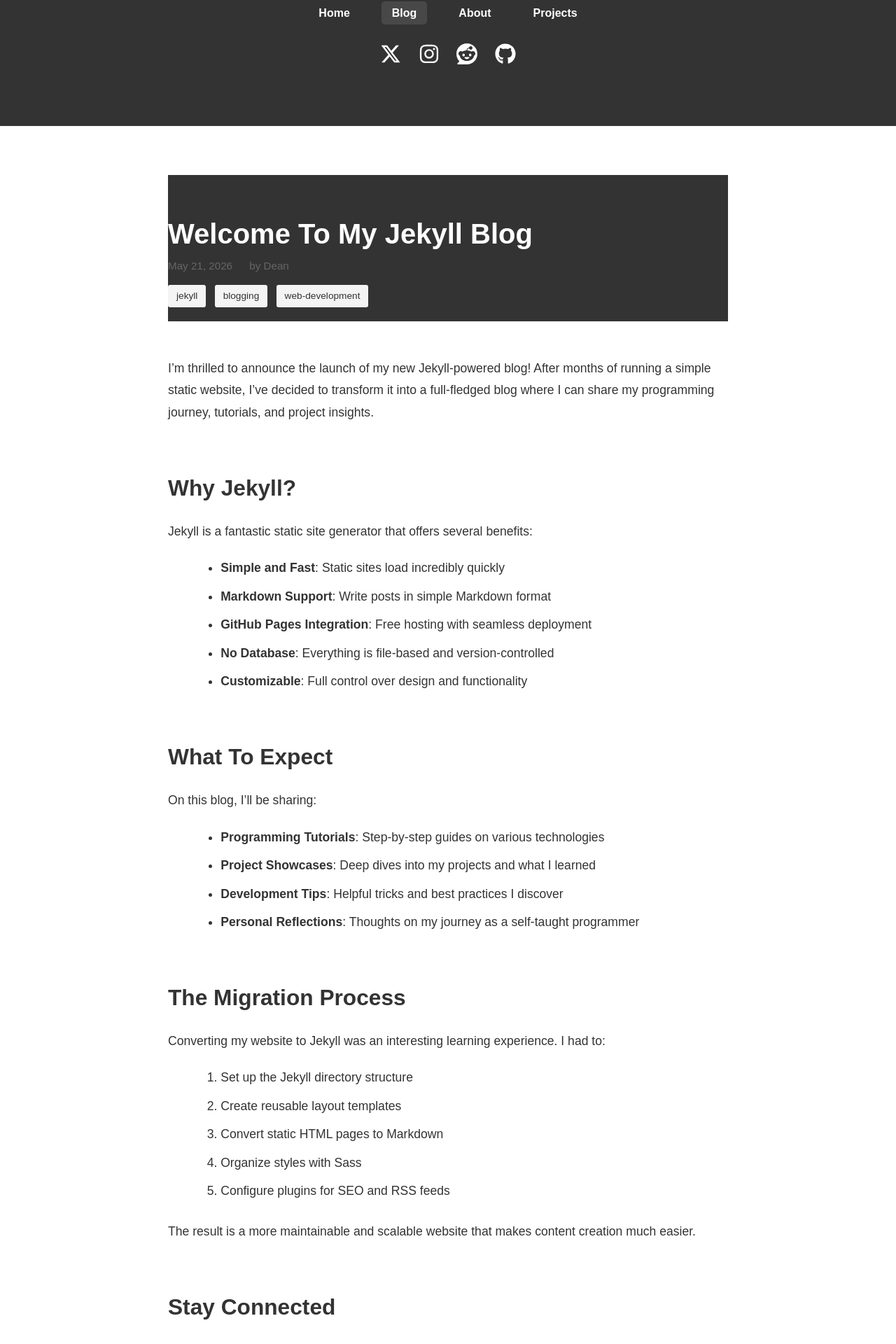
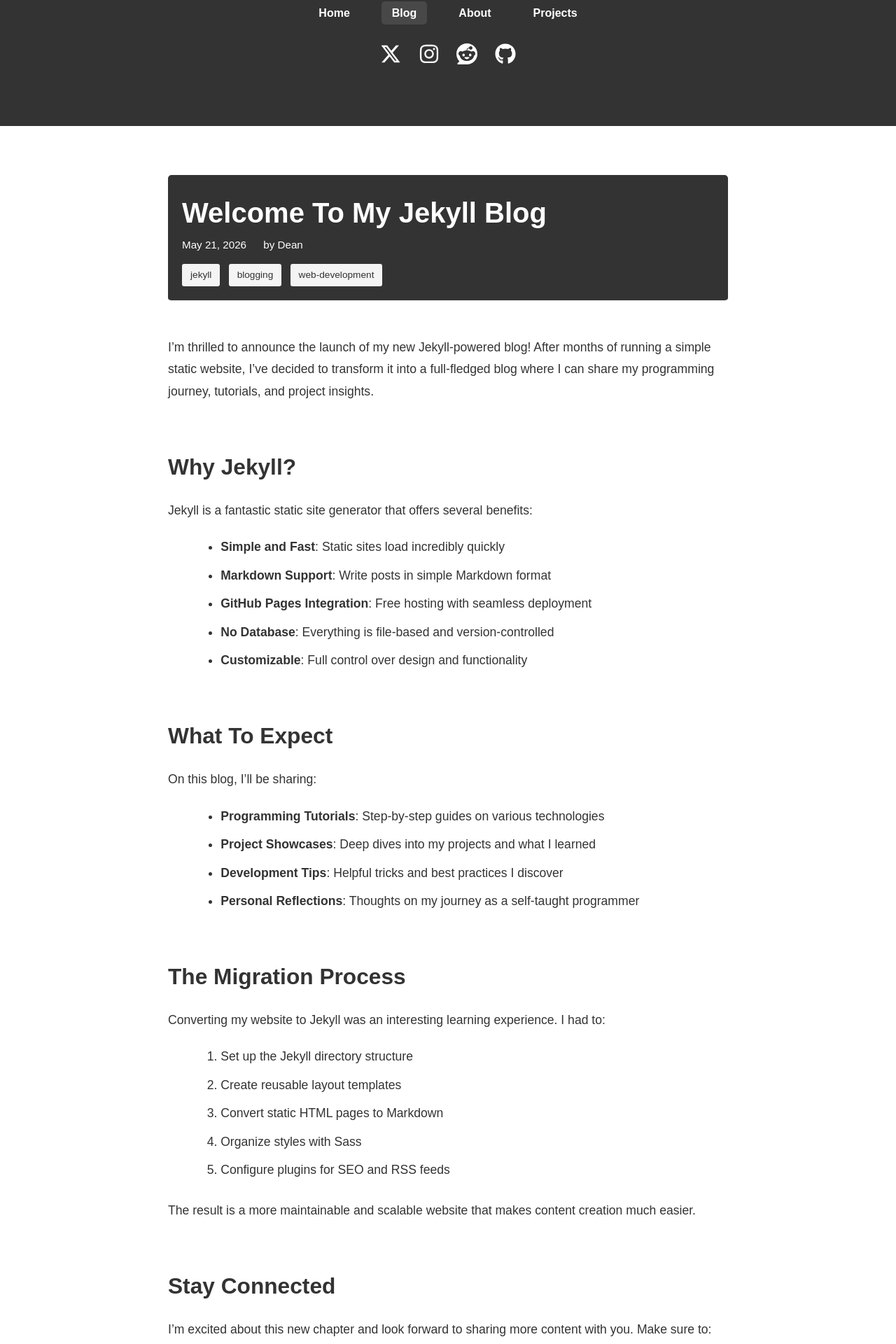
Before and after one commit to DeanJ93/deanj93.github.io, a Jekyll site: the page built from _posts/2026-05-21-welcome-to-my-jekyll-blog.md, in a window 1280 px wide. Shown: the part 526-2446 px from the top of the page at 70% size. Built offline with Jekyll 4.4.1, drawn with Linux system fonts in a browser that asks for light colours.

Commit message:
Refactor styles for post header and update About Me section

```diff
--- a/_sass/_post.scss
+++ b/_sass/_post.scss
@@ -10,7 +10,9 @@
     .post-header {
         margin-bottom: $spacing-large;
         border-bottom: 2px solid $light-bg;
-        padding-bottom: $spacing-medium;
+        border-radius: $border-radius;
+        padding: $spacing-medium;
+        background: $secondary-color;
 
         .post-title {
             margin-bottom: $spacing-small;
@@ -19,7 +21,7 @@
         }
 
         .post-meta {
-            color: $text-light;
+            color: $white;
             font-size: 0.95em;
 
             time {
```
Also changed, not shown: about.md (+4 -4 lines), _sass/_pages.scss (line endings or trailing spaces).
